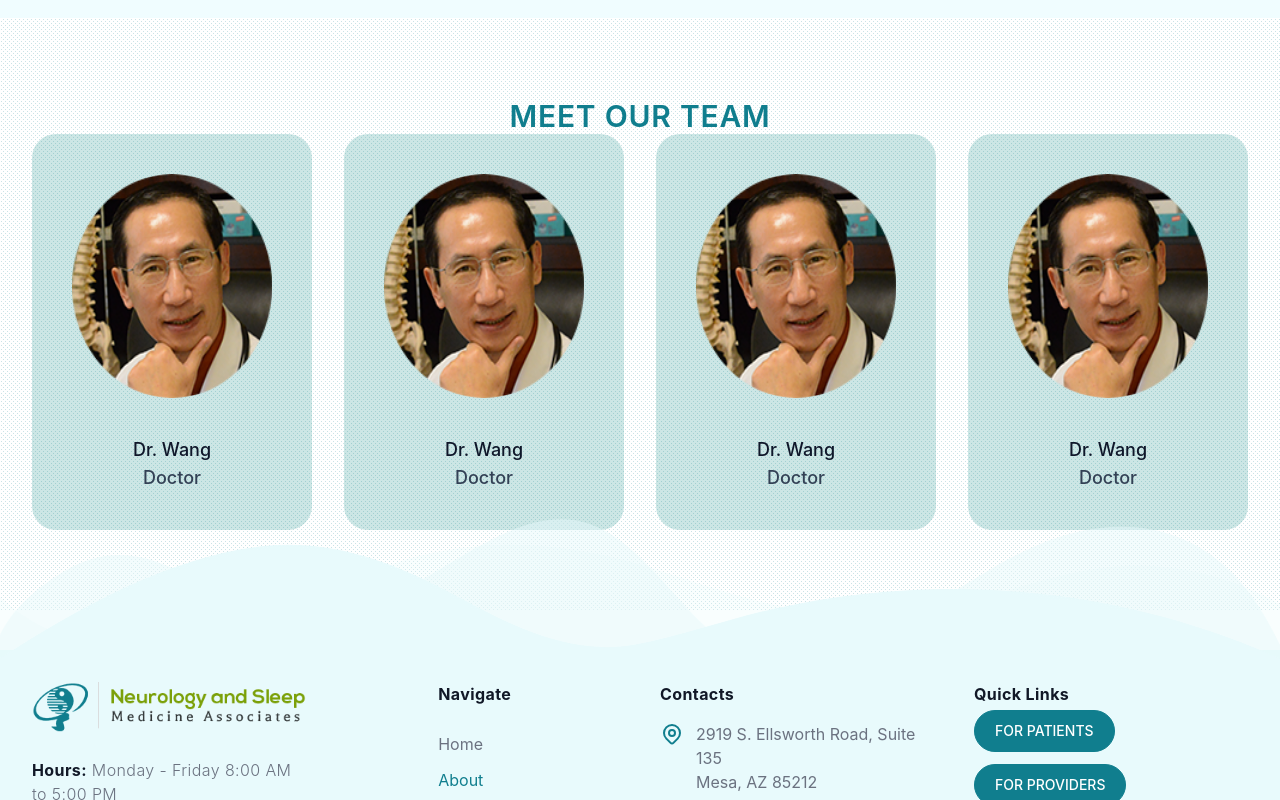
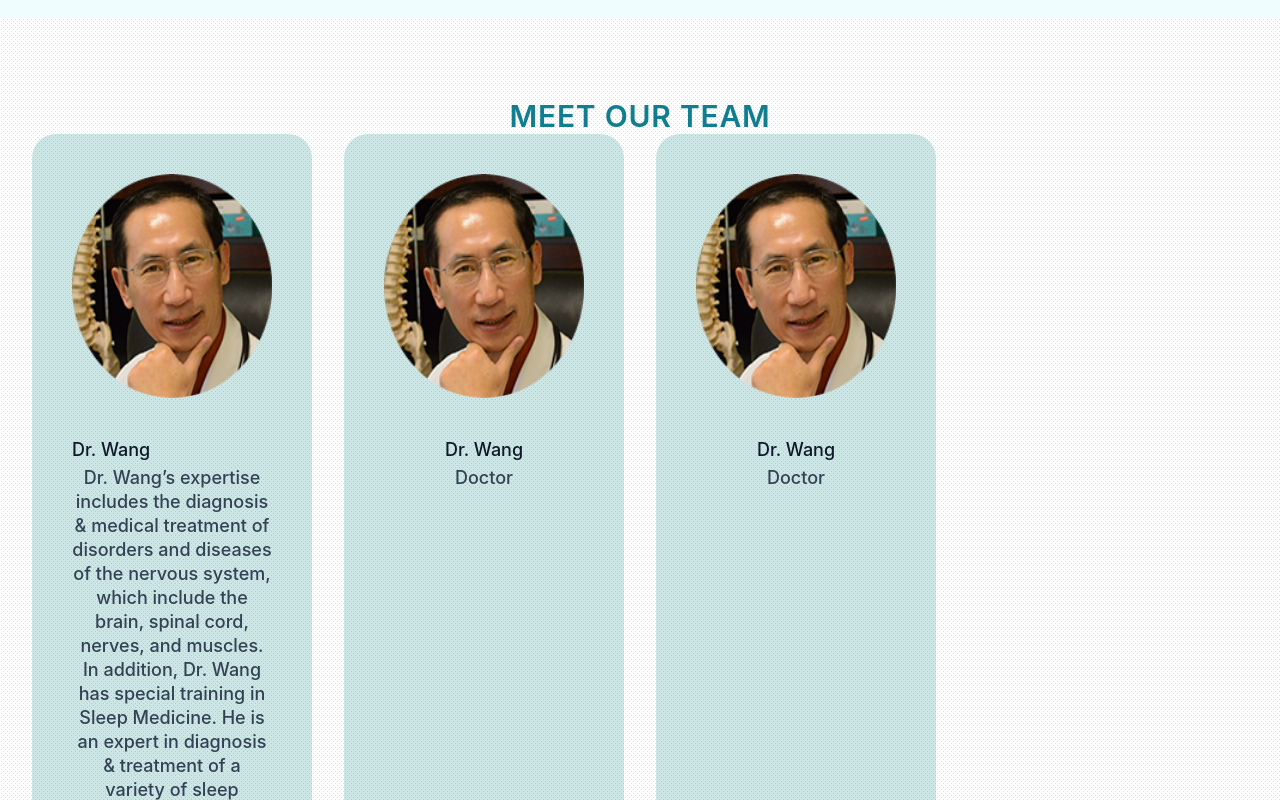
Before and after one commit to w2h3/next-with-vars1, a Next.js app: page /about in a window 1280 px wide. Shown: the part 1040-1840 px from the top of the page. Built offline with nearby package versions, Linux system fonts and the light colour scheme.

Commit message:
Fixed footer

```diff
--- a/src/components/Team.tsx
+++ b/src/components/Team.tsx
@@ -4,7 +4,7 @@ import dr from '/public/Dr.png';
 const people = [
   {
     name: 'Dr. Wang',
-    role: 'Doctor',
+    role: 'Dr. Wang’s expertise includes the diagnosis & medical treatment of disorders and diseases of the nervous system, which include the brain, spinal cord, nerves, and muscles. In addition, Dr. Wang has special training in Sleep Medicine. He is an expert in diagnosis & treatment of a variety of sleep disorders including sleep apnea, excessive daytime sleepiness and insomnia.',
     imageUrl: `${dr.src}`,
     twitterUrl: '#',
     linkedinUrl: '#',
@@ -23,13 +23,7 @@ const people = [
     twitterUrl: '#',
     linkedinUrl: '#',
   },
-  {
-    name: 'Dr. Wang',
-    role: 'Doctor',
-    imageUrl: `${dr.src}`,
-    twitterUrl: '#',
-    linkedinUrl: '#',
-  },
+
   // More people...
 ];
 
--- a/src/components/maps/Maps.tsx
+++ b/src/components/maps/Maps.tsx
@@ -52,7 +52,7 @@ const posts = [
 
 export default function Map() {
   return (
-    <div className="bg-[#f0fdff]">
+    <div className="bg-[#f0fdff]/80">
       {/* relative h-fill py-16 mx-auto sm:max-w-full bg-wcyan/20 z-1 lg:py-20  */}
 
       {/* bg-gray-50 bg-opacity-10 */}
```
